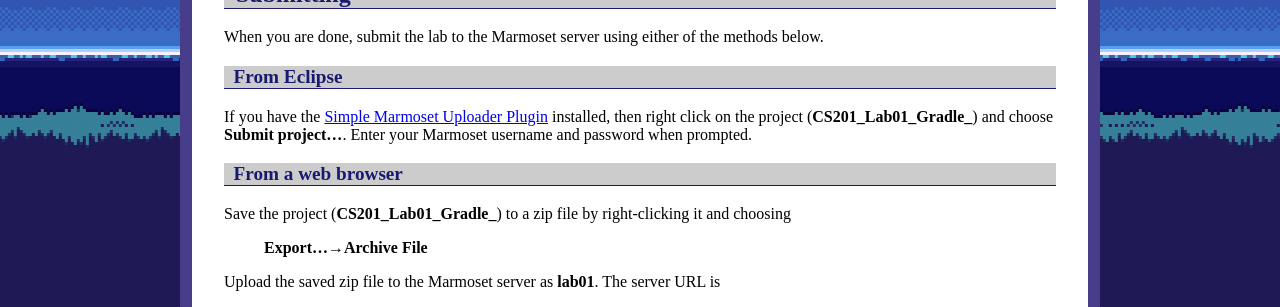
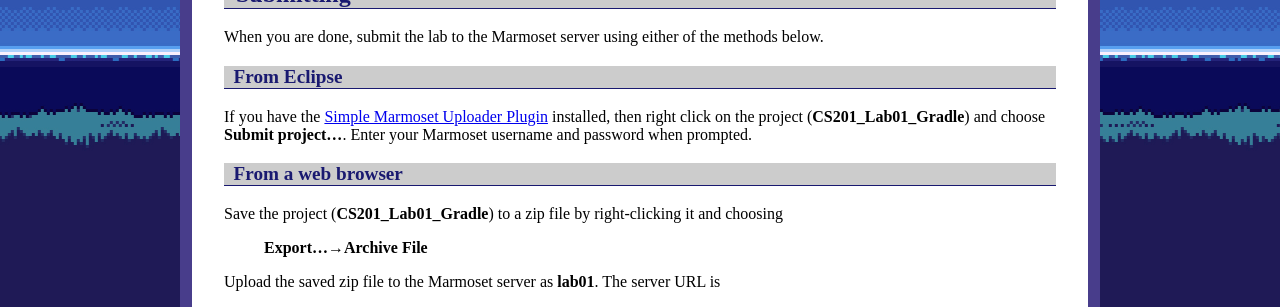
Before and after one commit to ycpcs/cs201-spring2021, a Jekyll site: the page built from labs/lab01.md, in a window 1280 px wide. Shown: the part 581-888 px from the top of the page. Built offline with Jekyll 4.4.1, drawn with Linux system fonts in a browser that asks for light colours.

```diff
--- a/labs/lab01.md
+++ b/labs/lab01.md
@@ -35,11 +35,11 @@ When you are done, submit the lab to the Marmoset server using either of the met
 
 ### From Eclipse
 
-If you have the [Simple Marmoset Uploader Plugin](../resources/index.html) installed, then right click on the project (**CS201\_Lab01\_Gradle_**) and choose **Submit project...**. Enter your Marmoset username and password when prompted.
+If you have the [Simple Marmoset Uploader Plugin](../resources/index.html) installed, then right click on the project (**CS201\_Lab01\_Gradle**) and choose **Submit project...**. Enter your Marmoset username and password when prompted.
 
 ### From a web browser
 
-Save the project (**CS201\_Lab01\_Gradle_**) to a zip file by right-clicking it and choosing
+Save the project (**CS201\_Lab01\_Gradle**) to a zip file by right-clicking it and choosing
 
 > **Export...&rarr;Archive File**
 
```
Also changed, not shown: assign/assign01.md (+4 -2 lines), assign/index.md (+1 -1 lines).
